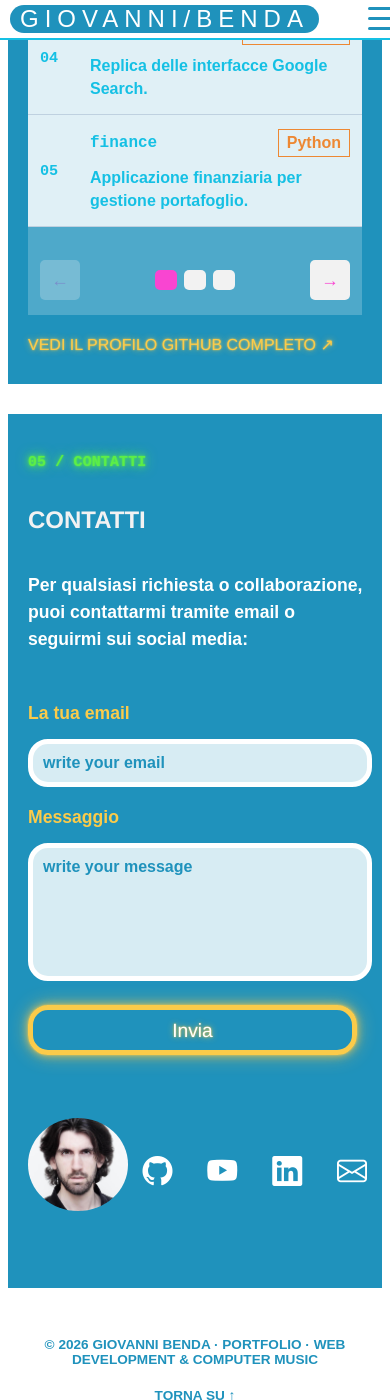
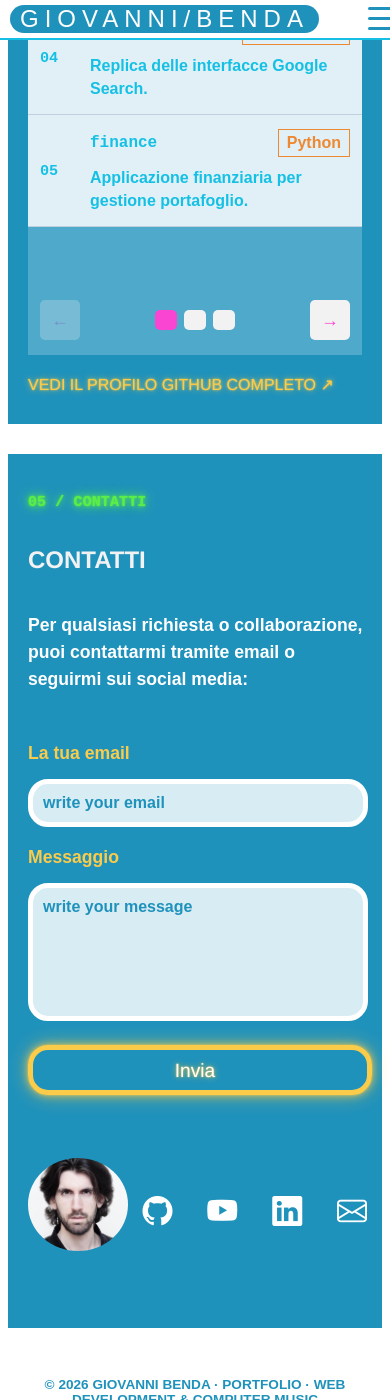
Before and after one commit to giovannibenda/portfolio, a Jekyll site: the page built from index.html, in a window 390 px wide and 1400 px high, scrolled down 4624 px. Built offline with Jekyll 4.4.1, drawn with Linux system fonts in a browser that asks for light colours; some web fonts are replaced.

Commit message:
adattamento a dispositivi portatili

```diff
--- a/assets/css/style.css
+++ b/assets/css/style.css
@@ -1950,7 +1950,7 @@ footer a {
         padding: 30px 20px;
     }
     .repo-carousel {
-        min-height: 650px;
+        min-height: 690px;
     }
     .section.contatti {
         grid-template-columns: 1fr;
@@ -1958,19 +1958,22 @@ footer a {
         padding-right: 10px;
         gap: 30px;
     }
+    .section.contatti div:nth-child(1)>div:nth-child(2) {
+        display: grid;
+        grid-template-columns: auto;
+    }
     .section.contatti div:nth-child(1)>div:nth-child(2)>form {
         width: 100%;
         display: grid;
         grid-template-columns: 100%;
-        grid-template-rows: auto auto auto;
         gap: 20px;
         padding-bottom: 70px;
     }
     .form label {
-        padding-right: 15px;
+        width: 90%;
     }
     .form button {
-        width: 100%;
+        padding-right: 20px;
     }
     .section.contatti div:nth-child(2) {
         width: 100%;
```
